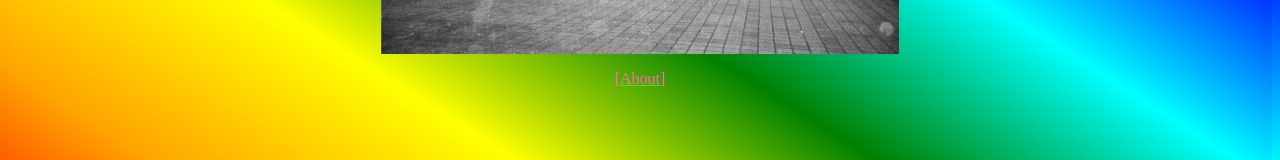
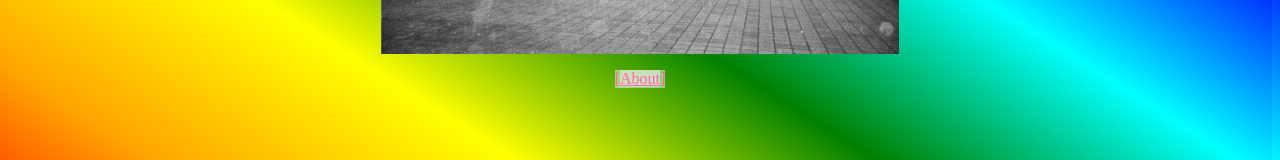
Before and after one commit to crislin2046/crislin2046.github.io, a plain HTML site: page index.html in a window 1280 px wide. Shown: the part 512-672 px from the top of the page. Drawn offline with Linux system fonts and the light colour scheme.

Commit message:
Update style.css

```diff
--- a/style.css
+++ b/style.css
@@ -26,3 +26,7 @@ img, p {
 p {
   text-align: center;
 }
+
+p, a {
+  background: #eeeeee88;
+}
```
